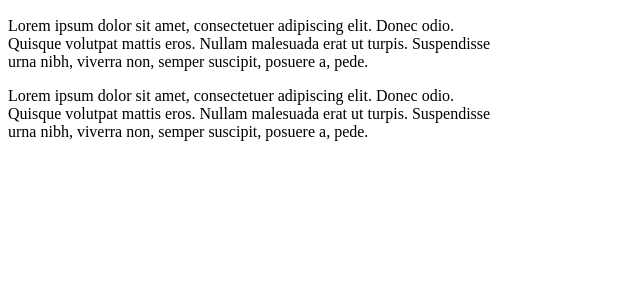
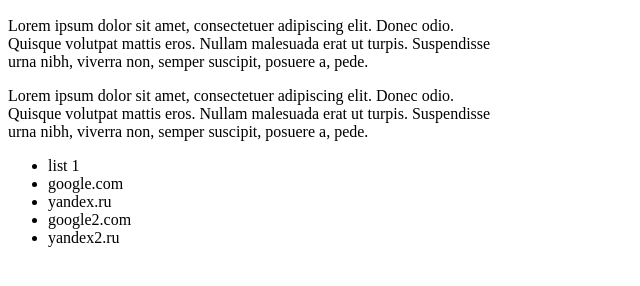
Before and after one commit to LeoSAN10/stormnet, a plain HTML site: page dz1/index.html in a window 1280 px wide. Shown: the part 110-396 px from the top of the page, without its empty margins (0-640 px from the left). Drawn offline with Linux system fonts and the light colour scheme.

Commit message:
make list

```diff
--- a/dz1/index.html
+++ b/dz1/index.html
@@ -13,5 +13,12 @@
 	</p>
 	<p>Lorem ipsum dolor sit amet, consectetuer adipiscing elit. Donec odio.<br>Quisque volutpat mattis eros. Nullam malesuada erat ut turpis. Suspendisse<br>urna nibh, viverra non, semper suscipit, posuere a, pede.
 	</p>
+	<ul>
+		<li>list 1</li>
+		<li>google.com</li>
+		<li>yandex.ru</li>
+		<li>google2.com</li>
+		<li>yandex2.ru</li>
+	</ul>
 </body>
 </html>
```
